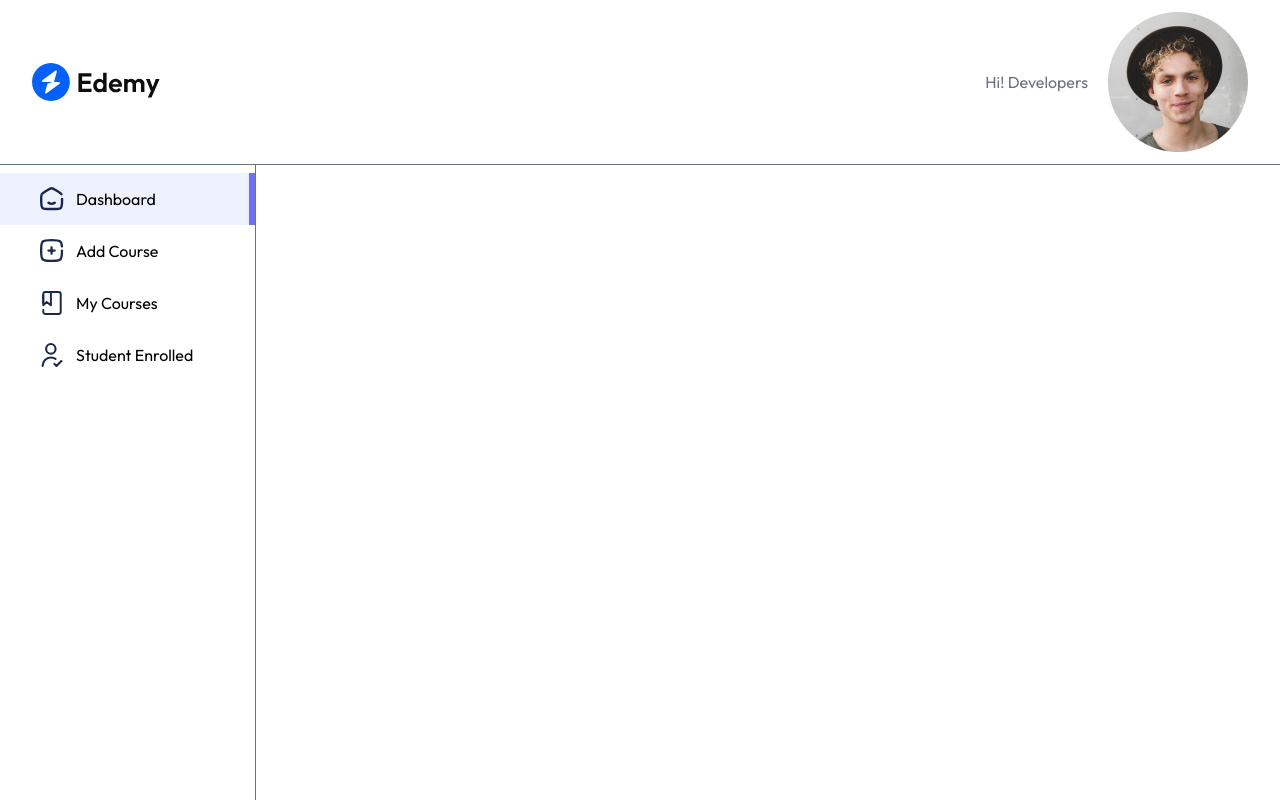
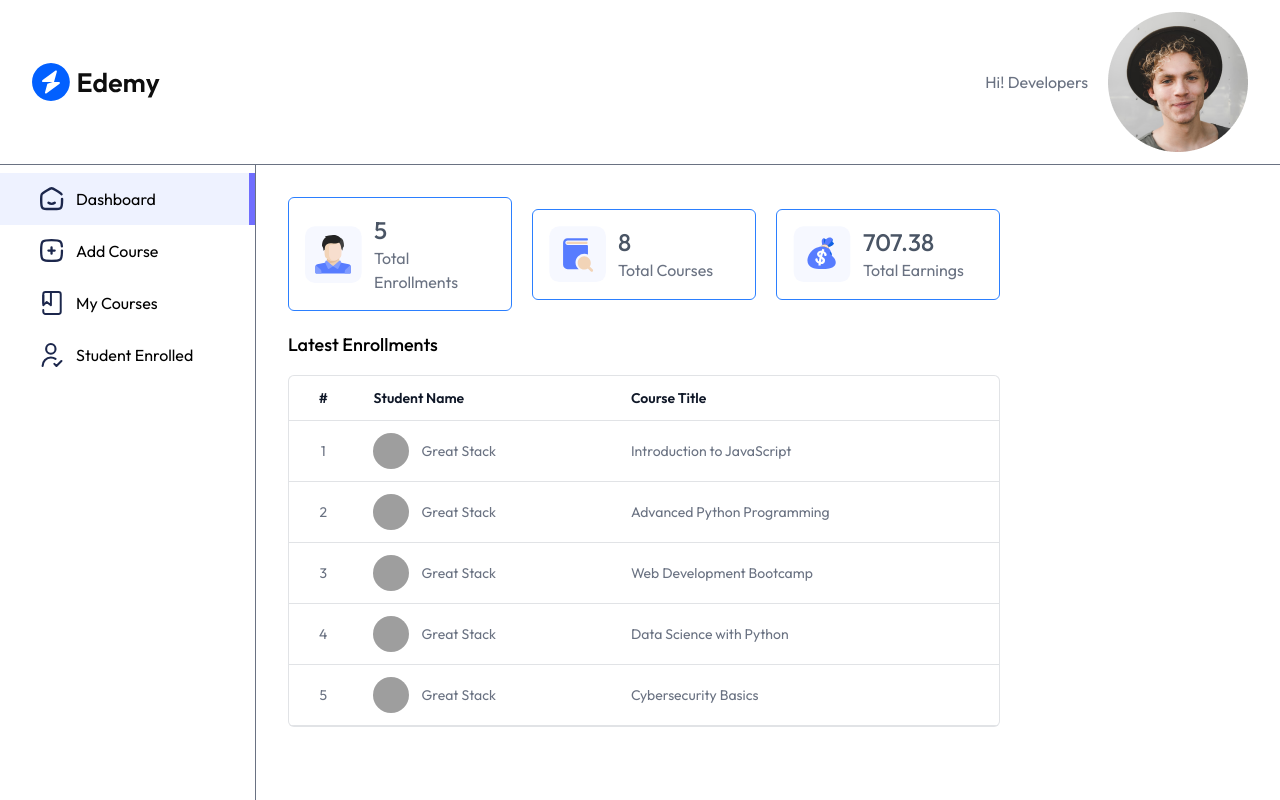
Before and after one commit to shivanshpathak01/LMS-Portal, a React (Vite) app in the folder client/: page /educator in a window 1280 px wide. Shown: the top 800 px of the page. Built offline with nearby package versions, Linux system fonts and the light colour scheme; no server answers; grey boxes are pictures that could not be loaded.

Commit message:
educator Dashboard almost done

```diff
--- a/client/src/App.jsx
+++ b/client/src/App.jsx
@@ -31,8 +31,8 @@
                 <Route path='/player/:courseId' element={<Player />} />
                 <Route path='/loading/:path' element={<Loading />} />
 
-                <Route path='educator' element={<Educator/>}>
-                    <Route path='educator' element={<Dashboard/>}/>
+                <Route path='/educator' element={<Educator/>}>
+                    <Route path='/educator' element={<Dashboard/>}/>
                     <Route path='add-course' element={<AddCourse/>}/>
                     <Route path='my-courses' element={<MyCourses/>}/>
                     <Route path='student-enrolled' element={<StudentsEnrolled/>}/>
--- a/client/src/pages/educator/Dashboard.jsx
+++ b/client/src/pages/educator/Dashboard.jsx
@@ -1,9 +1,86 @@
-import React from 'react'
+import React, { useContext, useEffect, useState } from 'react'
+import { AppContext } from '../../context/AppContext'
+import { dummyDashboardData } from '../../assets/assets'
+import Loading from '../../components/student/Loading'
+import { assets } from '../../assets/assets'
 
 function Dashboard() {
-  return (
-    <div>Edu Dashboard</div>
-  )
+
+  const {currency} = useContext(AppContext)
+  const [dashboardData, setDashboardData] = useState(null)
+
+  const fetchDashboardData = async ()=>{
+    setDashboardData(dummyDashboardData)
+  }
+
+  useEffect(()=>{
+    fetchDashboardData()
+  },[])
+
+
+  return dashboardData ? (
+    <div className='min-h-screen flex flex-col items-start justify-between gap-8 md:p-8 md:pb-0 p-4 pt-8 pb-0'>
+    <div className='space-y-5'>
+    <div className='flex flex-wrap gap-5 items-center'>
+      <div className='flex items-center gap-3 shadow-card border border-blue-500 p-4 w-56 rounded-md'>
+        <img src={assets.patients_icon} alt="patients icon" />
+        <div>
+          <p className='text-2xl font-medium text-gray-600'>
+            {dashboardData.enrolledStudentsData.length}
+          </p>
+          <p className='text-base text-gray-500'> Total Enrollments</p>
+        </div>
+      </div>
+      <div className='flex items-center gap-3 shadow-card border border-blue-500 p-4 w-56 rounded-md'>
+        <img src={assets.appointments_icon} alt="appointments icon" />
+        <div>
+          <p className='text-2xl font-medium text-gray-600'>
+            {dashboardData.totalCourses}
+          </p>
+          <p className='text-base text-gray-500'> Total Courses</p>
+        </div>
+      </div>
+      <div className='flex items-center gap-3 shadow-card border border-blue-500 p-4 w-56 rounded-md'>
+        <img src={assets.earning_icon} alt="earning icon" />
+        <div>
+          <p className='text-2xl font-medium text-gray-600'>
+            {dashboardData.totalEarnings}
+          </p>
+          <p className='text-base text-gray-500'> Total Earnings</p>
+        </div>
+      </div>
+    </div>
+
+    <div>
+      <h2 className='pb-4 text-lg font-medium'>Latest Enrollments</h2>
+      <div className='flex flex-col items-center max-w-4xl w-full overflow-hidden rounded-md bg-white border border-gray-500/20'>
+        <table className='table-fixed md:table-auto w-full overflow-hidden'>
+          <thead className='text-gray-900 border-b border-gray-500/20 text-sm text-left'>
+            <tr>
+              <th className='px-4 py-3 font-semibold text-center hidden sm:table-cell'>#</th>
+              <th className='px-4 py-3 font-semibold truncate'>Student Name</th>
+              <th className='px-4 py-3 font-semibold truncate'>Course Title</th>
+            </tr>
+          </thead>
+          <tbody className='text-sm text-gray-500'>
+            {dashboardData.enrolledStudentsData.map((item, index)=>(
+              <tr key={index} className='border-b border-gray-500/20'>
+                <td className='px-4 py-3 text-center hidden sm:table-cell'>{index+1}</td>
+                <td className='md:px-4 px-2 py-3 flex items-center space-x-3'>
+                    <img src={item.student.imageUrl} alt="Profile" className='w-9 h-9 rounded-full' />
+                    <span className='truncate'>{item.student.name}</span>
+                </td>
+                <td className='px-4 py-3 truncate'>{item.courseTitle}</td>
+              </tr>
+            ))}
+          </tbody>
+        </table>
+      </div>
+    </div>
+
+    </div>
+    </div>
+  ) : <Loading/>
 }
 
 export default Dashboard
```
